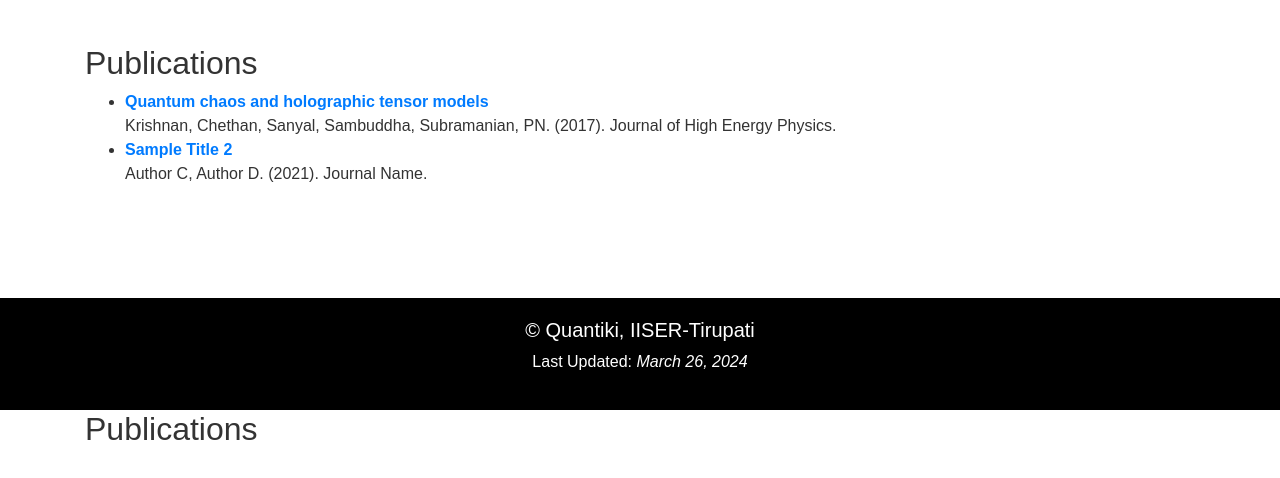
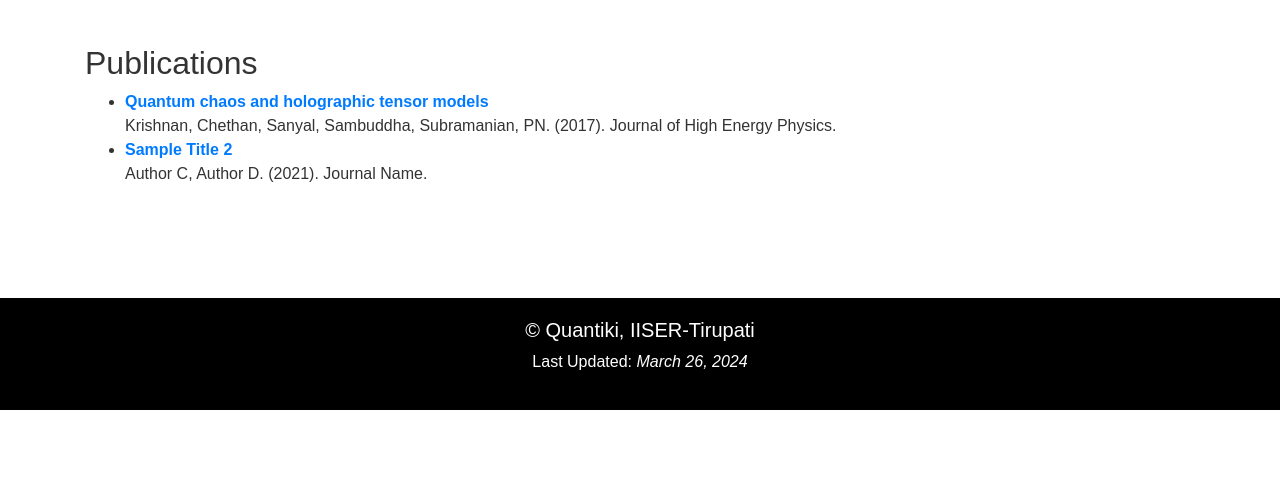
Before and after one commit to quantiki/quantiki.github.io, a website: page publication.html in a window 1280 px wide. Shown: the part 88-566 px from the top of the page. Drawn offline with nearby package versions, Linux system fonts and the light colour scheme.

Commit message:
Update publication.html

```diff
--- a/publication.html
+++ b/publication.html
@@ -93,12 +93,6 @@
             </div>
         </div>
     </footer>
-    <div class="container">
-        <h2>Publications</h2>
-        <ul id="publicationList">
-            <!-- Publication items will be dynamically added here -->
-        </ul>
-    </div>
 
     <!-- JavaScript to parse BibTeX and generate HTML -->
     <script>
```
